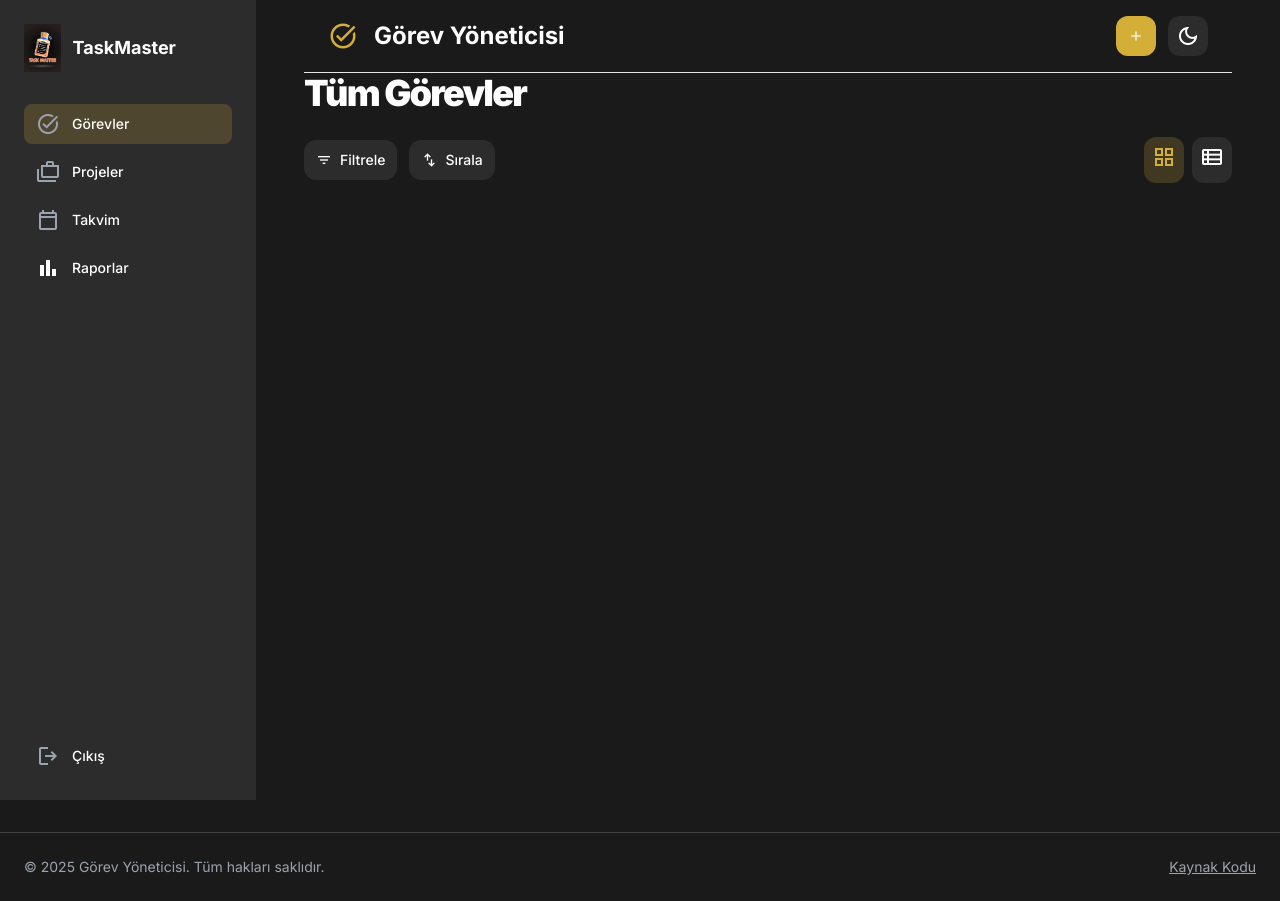
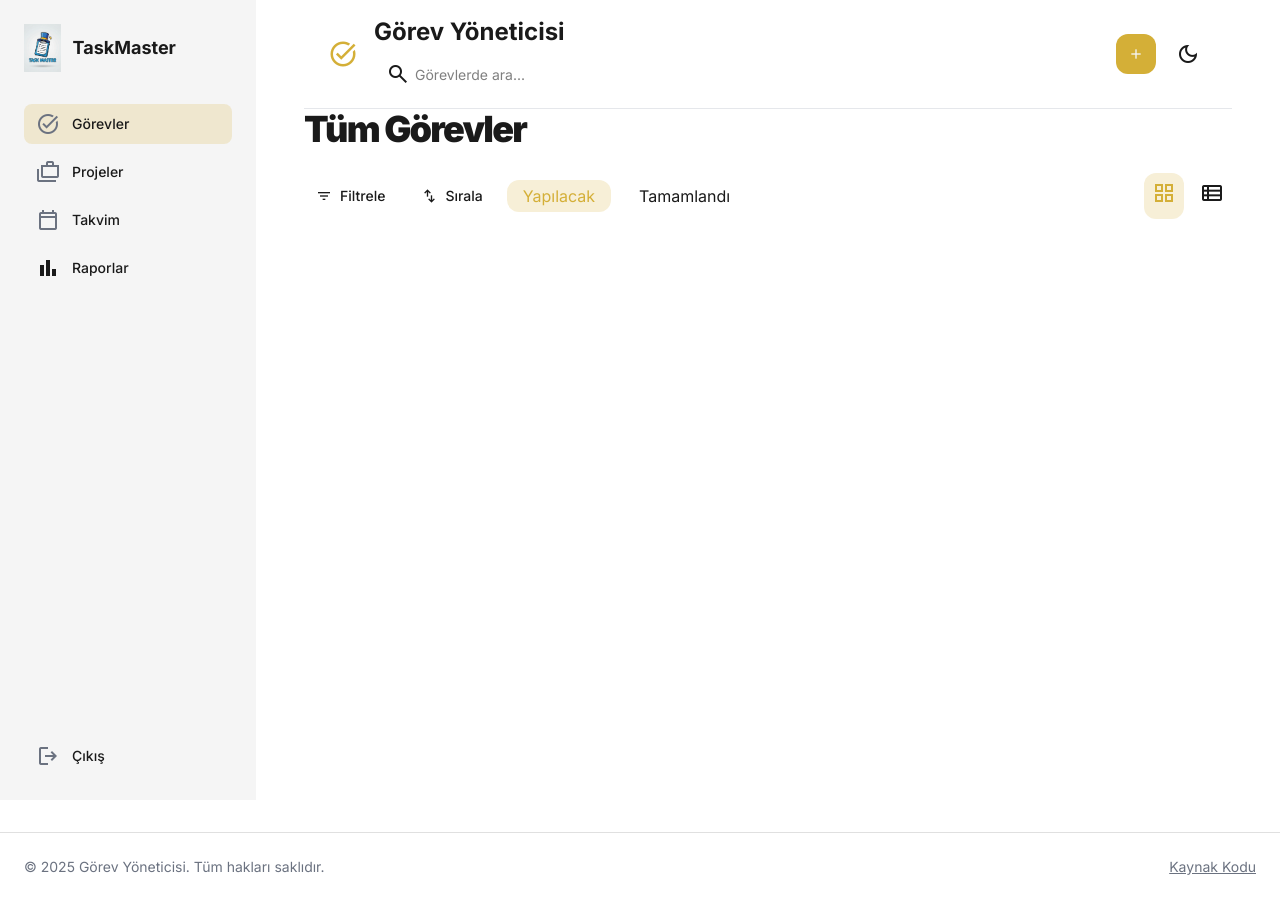
Before and after one commit to arnisel/todolist.github.io, a Flask app: page /tasks in a window 1280 px wide. Run offline with Flask 2, Linux system fonts and the light colour scheme; a user stored in the database is signed in; data comes from the database, SQL or seed files in the repository; both versions use the stored data as it was after the commit; data that the repository does not hold is empty; some libraries are stand-ins or nearby versions.

Commit message:
Diğer hatalar düzeltdi.

```diff
--- a/templates/base.html
+++ b/templates/base.html
@@ -515,15 +515,41 @@
       if(cancelBtn) cancelBtn.addEventListener('click', ()=>{ if(modal) modal.classList.add('hidden'); });
 
       // color mode toggle (any element with .js-toggle-color)
-      const colorToggles = Array.from(document.querySelectorAll('.js-toggle-color'));
+      function updateColorToggleIcons(){
+        const isDark = document.documentElement.classList.contains('dark');
+        document.querySelectorAll('.js-toggle-color').forEach(btn=>{
+          const icon = btn.querySelector('.material-symbols-outlined');
+          if(!icon) return;
+          icon.textContent = isDark ? 'light_mode' : 'dark_mode';
+          if(isDark) icon.classList.add('fill'); else icon.classList.remove('fill');
+        });
+      }
+
       function setDark(isDark){
         const html = document.documentElement;
         if(isDark) html.classList.add('dark'); else html.classList.remove('dark');
         try{ localStorage.setItem('prefers-dark', isDark ? '1' : '0'); }catch(e){}
+        updateColorToggleIcons();
       }
-      // init from storage
-      try{ if(localStorage.getItem('prefers-dark') === '1') setDark(true); }catch(e){}
-      colorToggles.forEach(btn=> btn && btn.addEventListener('click', ()=>{ const isDark = !document.documentElement.classList.contains('dark'); setDark(isDark); }));
+
+      // init from storage or system preference
+      try{
+        const stored = localStorage.getItem('prefers-dark');
+        if(stored === '1') setDark(true);
+        else if(stored === '0') setDark(false);
+        else {
+          const prefers = window.matchMedia && window.matchMedia('(prefers-color-scheme: dark)').matches;
+          setDark(!!prefers);
+        }
+      }catch(e){ updateColorToggleIcons(); }
+
+      // use delegated click handling so dynamically inserted toggles also work
+      document.addEventListener('click', function(e){
+        const btn = e.target.closest && e.target.closest('.js-toggle-color');
+        if(!btn) return;
+        const isDark = !document.documentElement.classList.contains('dark');
+        setDark(isDark);
+      });
 
       // view toggles: elements with .js-view-grid and .js-view-list
       const viewGridBtns = Array.from(document.querySelectorAll('.js-view-grid'));
--- a/templates/tasks.html
+++ b/templates/tasks.html
@@ -12,13 +12,13 @@
       <div class="min-w-0">
         <h2 class="text-xl md:text-2xl font-bold truncate">Görev Yöneticisi</h2>
         <div class="text-sm text-text-subtle-light dark:text-text-subtle-dark hidden md:block">Gösterge Paneli</div>
+        <div class="mt-2 w-full md:w-auto flex items-center relative">
+          <span class="material-symbols-outlined absolute left-3 text-text-subtle-light dark:text-text-subtle-dark">search</span>
+          <input id="tasksSearch" class="form-input flex w-full md:w-64 min-w-0 resize-none overflow-hidden rounded-lg bg-subtle-light/60 dark:bg-card-dark text-text-light dark:text-text-dark focus:outline-0 focus:ring-2 focus:ring-primary/50 border-transparent h-9 placeholder:text-text-subtle-light dark:placeholder:text-text-subtle-dark pl-10 pr-3 text-sm font-normal" placeholder="Görevlerde ara..." value="" />
+        </div>
       </div>
     </div>
     <div class="flex items-center gap-3 mt-3 md:mt-0">
-      <div class="hidden md:flex relative items-center">
-        <span class="material-symbols-outlined absolute left-3 text-text-subtle-light dark:text-text-subtle-dark">search</span>
-        <input id="tasksSearch" class="form-input flex w-64 min-w-0 resize-none overflow-hidden rounded-lg bg-subtle-light/60 dark:bg-card-dark text-text-light dark:text-text-dark focus:outline-0 focus:ring-2 focus:ring-primary/50 border-transparent h-10 placeholder:text-text-subtle-light dark:placeholder:text-text-subtle-dark pl-10 pr-4 text-sm font-normal" placeholder="Görevlerde ara..." value=""/>
-      </div>
       <a href="{{ url_for('index') }}" class="text-sm underline hidden sm:inline">Gösterge Paneli</a>
       <a href="{{ url_for('tasks') }}" class="text-sm font-bold hidden sm:inline">Görevler</a>
       <button class="js-open-new-task flex items-center justify-center overflow-hidden rounded-lg h-10 bg-primary text-card-light gap-2 text-sm font-bold min-w-0 px-3">
@@ -104,27 +104,38 @@
     // initial
     applyFiltersAndSort();
 
-    // Search: filter task cards by title, description or project
+    // Search: filter task cards by title, description or project (works with responsive classes)
     (function(){
       const searchInput = document.getElementById('tasksSearch');
       if(!searchInput) return;
       function doSearch(){
         const q = (searchInput.value || '').trim().toLowerCase();
         const cards = Array.from(document.querySelectorAll(cardsSelector));
-        if(!q){
-          cards.forEach(c=> c.style.display = '');
-          applyFiltersAndSort();
-          return;
-        }
+        // gather active status filters
+        const activeStatuses = Array.from(document.querySelectorAll('.filter-checkbox')).filter(cb=>cb.checked).map(cb=>cb.value);
         cards.forEach(c=>{
-          const title = (c.querySelector('p.text-lg') && c.querySelector('p.text-lg').textContent) || '';
-          const desc = (c.querySelector('p.mb-4') && c.querySelector('p.mb-4').textContent) || '';
-          const proj = (c.querySelector('p.text-sm') && c.querySelector('p.text-sm').textContent) || '';
-          const hay = (title + ' ' + desc + ' ' + proj).toLowerCase();
-          c.style.display = hay.includes(q) ? '' : 'none';
+          // find title (font-bold), description (mb-4) and project (font-medium)
+          const titleEl = c.querySelector('p.font-bold');
+          const descEl = c.querySelector('p.mb-4');
+          const projEl = c.querySelector('p.font-medium');
+          const title = (titleEl && titleEl.textContent) || '';
+          const desc = (descEl && descEl.textContent) || '';
+          const proj = (projEl && projEl.textContent) || '';
+          const hay = (title + ' ' + desc + ' ' + proj + ' ' + (c.dataset && c.dataset.priority || '')).toLowerCase();
+
+          const matchesQuery = !q || hay.includes(q);
+          const status = c.dataset.status || '';
+          const matchesStatus = activeStatuses.length === 0 || activeStatuses.includes(status);
+
+          c.style.display = (matchesQuery && matchesStatus) ? '' : 'none';
         });
+        // if a sort is active, re-run to ensure ordering
+        if(currentSort) sortCards(currentSort);
       }
+      // wire into existing filter/change handlers so typing respects filters
       searchInput.addEventListener('input', doSearch);
+      // also update search results when filters change
+      document.querySelectorAll('.filter-checkbox').forEach(cb=> cb.addEventListener('change', doSearch));
     })();
 
     // toggle complete via API
@@ -201,7 +212,6 @@
           <!-- filter panel -->
           <div id="filterPanel" class="hidden absolute left-0 mt-2 w-48 rounded-md bg-card-light dark:bg-card-dark border border-subtle-light/50 dark:border-subtle-dark/40 p-3 shadow-md z-50">
             <label class="flex items-center gap-2"><input type="checkbox" value="todo" class="filter-checkbox"> Yapılacak</label>
-            <label class="flex items-center gap-2"><input type="checkbox" value="in_progress" class="filter-checkbox"> Devam Ediyor</label>
             <label class="flex items-center gap-2"><input type="checkbox" value="done" class="filter-checkbox"> Tamamlandı</label>
           </div>
         </div>
@@ -216,9 +226,8 @@
           </div>
         </div>
         <!-- quick status chips -->
-        <button class="hidden sm:inline-flex h-8 shrink-0 items-center justify-center gap-x-2 rounded-lg bg-primary/20 text-primary pl-4 pr-4 status-chip" data-status="todo">Yapılacak</button>
-        <button class="hidden sm:inline-flex h-8 shrink-0 items-center justify-center gap-x-2 rounded-lg bg-subtle-light/60 dark:bg-card-dark pl-4 pr-4 status-chip" data-status="in_progress">Devam Ediyor</button>
-        <button class="hidden sm:inline-flex h-8 shrink-0 items-center justify-center gap-x-2 rounded-lg bg-subtle-light/60 dark:bg-card-dark pl-4 pr-4 status-chip" data-status="done">Tamamlandı</button>
+        <button class="inline-flex h-8 shrink-0 items-center justify-center gap-x-2 rounded-lg bg-primary/20 text-primary pl-4 pr-4 status-chip" data-status="todo">Yapılacak</button>
+        <button class="inline-flex h-8 shrink-0 items-center justify-center gap-x-2 rounded-lg bg-subtle-light/60 dark:bg-card-dark pl-4 pr-4 status-chip" data-status="done">Tamamlandı</button>
       </div>
       <div class="flex items-center gap-2">
         <p class="text-sm text-text-subtle-light dark:text-text-subtle-dark hidden md:block">Görünüm:</p>
```
Also changed, not shown: templates/_header.html (+4 -34 lines), templates/projects.html (+10 -7 lines), data.db.
